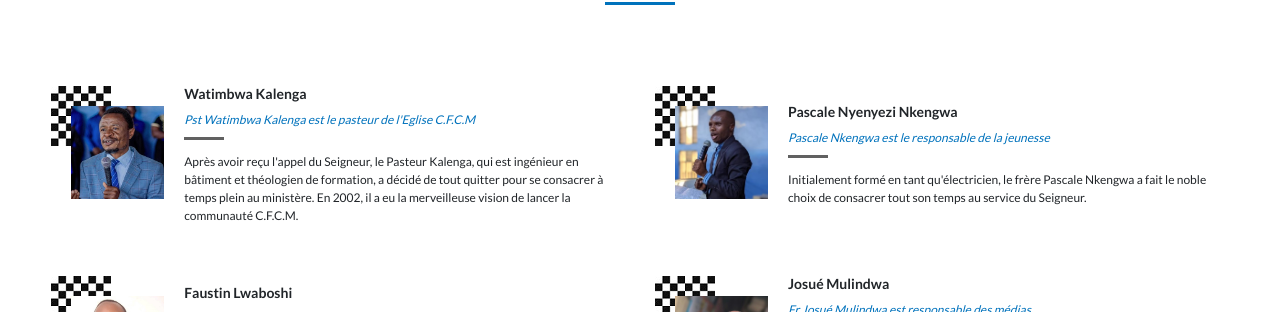
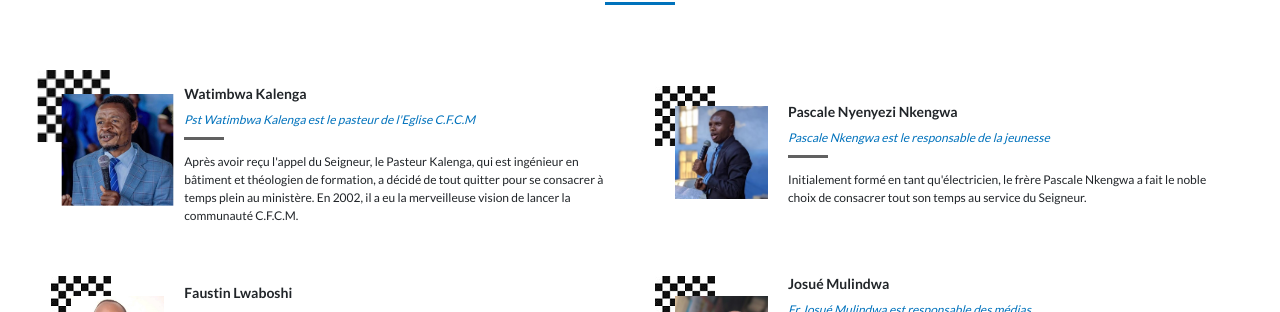
Before and after one commit to Olivier-Kango/cfcm, a React (Create React App) app: page / in a window 1280 px wide. In both pictures the pointer is over the element 117 px from the left and 1687 px from the top of the page. Shown: the part 1521-1833 px from the top of the page. Built offline with nearby package versions, Linux system fonts and the light colour scheme; a web font is replaced by a local one.

Commit message:
Hover to image

```diff
--- a/src/styling/Speakers.scss
+++ b/src/styling/Speakers.scss
@@ -16,6 +16,14 @@ $main-color: #0072bc;
 .featured-speaker {
   display: flex;
   flex-direction: row;
+}
+
+.background-and-image {
+  transition: transform 0.3s ease;
+}
+
+.background-and-image:hover {
+  transform: scale(1.2);
 }
 
 .square-background {
```
